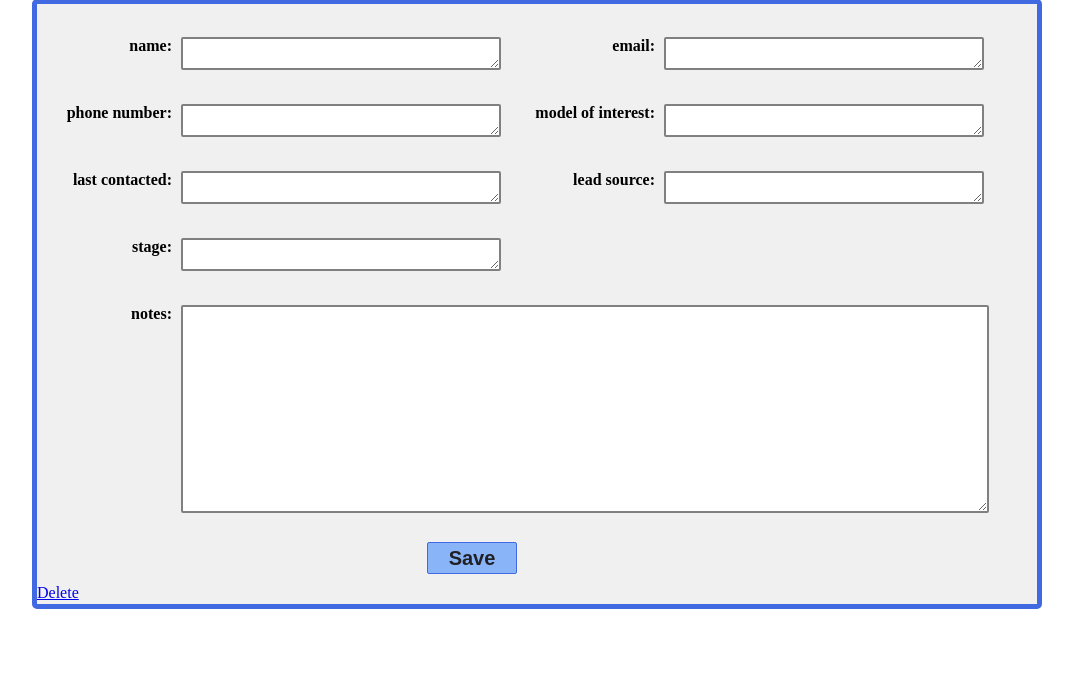
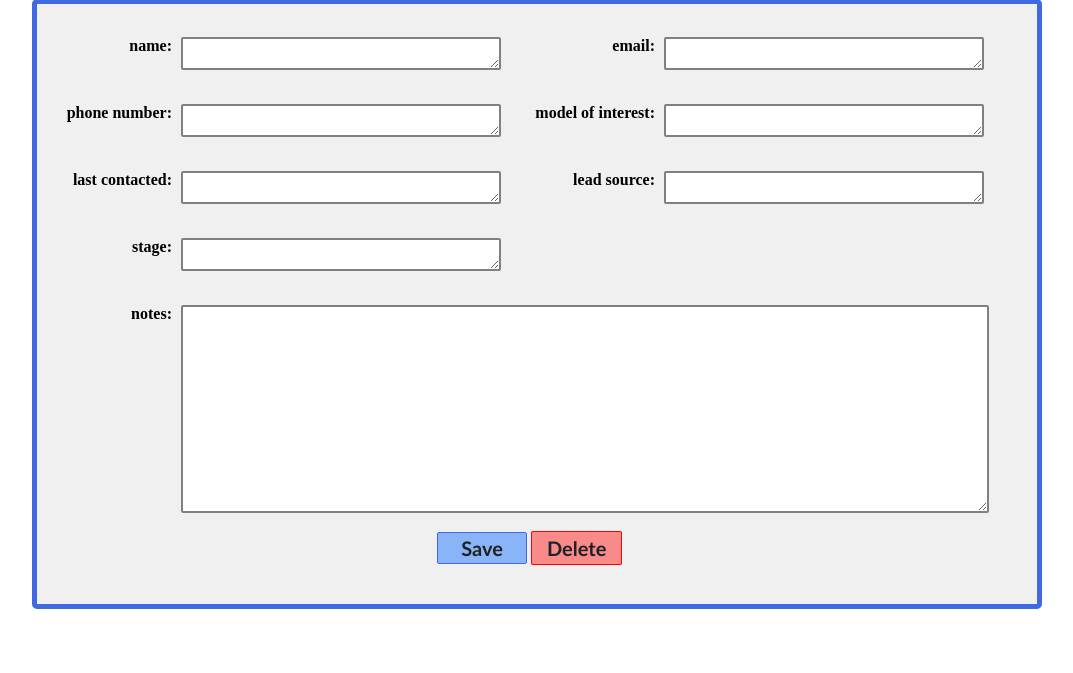
Before and after one commit to anderson-ea/Deal-Flow, a Flask app: page /leads/1 in a window 1280 px wide. Shown: the part 204-877 px from the top of the page, without its empty margins (103-1176 px from the left). Run offline with Flask 2, Linux system fonts and the light colour scheme; the visitor is signed in with stand-in values (Sample User, id 1); data comes from the database, SQL or seed files in the repository; data that the repository does not hold is empty.

Commit message:
style delete button

```diff
--- a/website/static/styles.css
+++ b/website/static/styles.css
@@ -251,8 +251,9 @@ th {
 .button-container {
     width: 220px;
     margin: 10px;
-    margin-left: auto;
-    margin-right: auto;
+    height: 32px;
+    display: inline;
+    margin-left: 40%;
 }
 
 .button3 {
@@ -265,6 +266,7 @@ th {
     height: 32px;
     width: 90px;
     display: inline;
+    font-family: 'Trebuchet MS', 'Lucida Sans Unicode', 'Lucida Grande', 'Lucida Sans', Arial, sans-serif;
 }
 
 .button3:hover {
@@ -275,3 +277,23 @@ th {
 .table-foot {
     border: none;
 }
+
+.delete-button {
+    background: #f88a8a;
+    border-radius: 2px;
+    border: 1px solid red;
+    color: #202124;
+    font-size: 20px;
+    font-weight: bold;
+    height: 32px;
+    width: 90px;
+    display: inline;
+    text-decoration: none;
+    padding: 4px 15px;
+    font-family: 'Trebuchet MS', 'Lucida Sans Unicode', 'Lucida Grande', 'Lucida Sans', Arial, sans-serif;
+}
+
+.delete-button:hover {
+    cursor: pointer;
+    border: 0px;
+}
--- a/website/templates/leads.html
+++ b/website/templates/leads.html
@@ -39,8 +39,8 @@
     </div>
     <div class="button-container">
         <button class="button3" type="submit">Save</button>
+        <a href="/delete/{{ id.id }}" class="delete-button">Delete</a>
     </div>
 </form>
-<a href="/delete/{{ id.id }}" class="delete-button">Delete</a>
 </div>
 {% endblock %}
```
